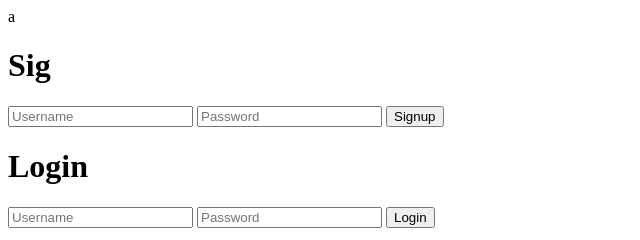
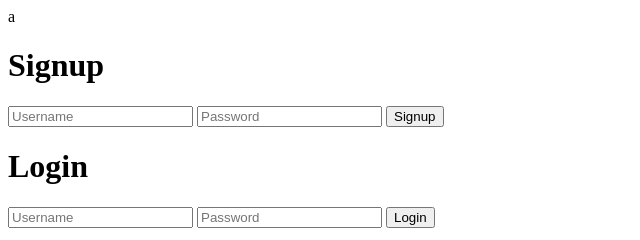
Before and after one commit to JohnMark2004/signup-project, a website: page frontend/index.html in a window 1280 px wide. Shown: the full height of the page, 0-640 px from the left. Drawn offline with Linux system fonts and the light colour scheme.

Commit message:
Update index.html

```diff
--- a/frontend/index.html
+++ b/frontend/index.html
@@ -6,7 +6,7 @@ a<!DOCTYPE html>
   <title>Signup/Login</title>
 </head>
 <body>
-  <h1>Sig</h1>
+  <h1>Signup</h1>
   <form id="signupForm">
     <input id="signupUsername" placeholder="Username" required />
     <input id="signupPassword" type="password" placeholder="Password" required />
```
